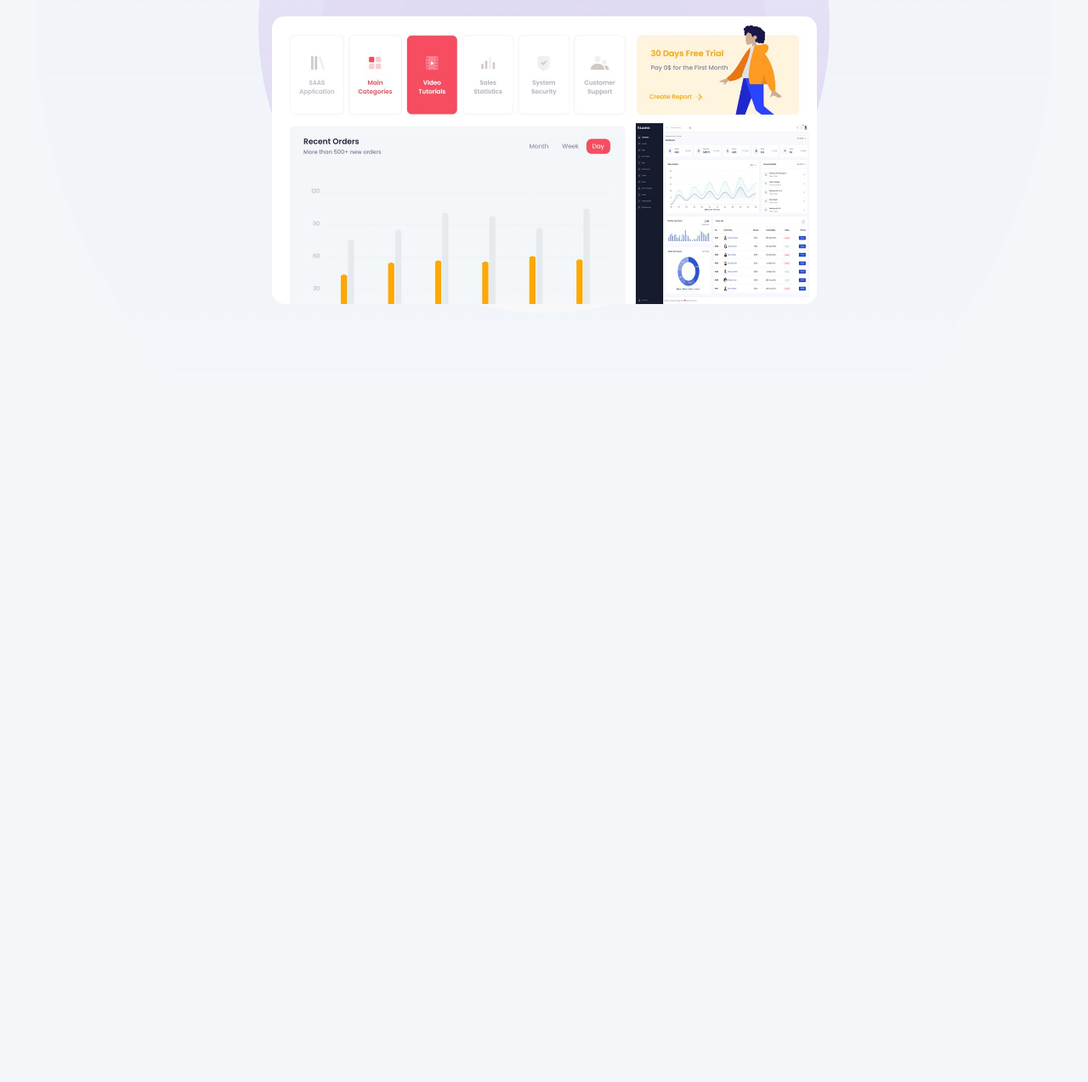
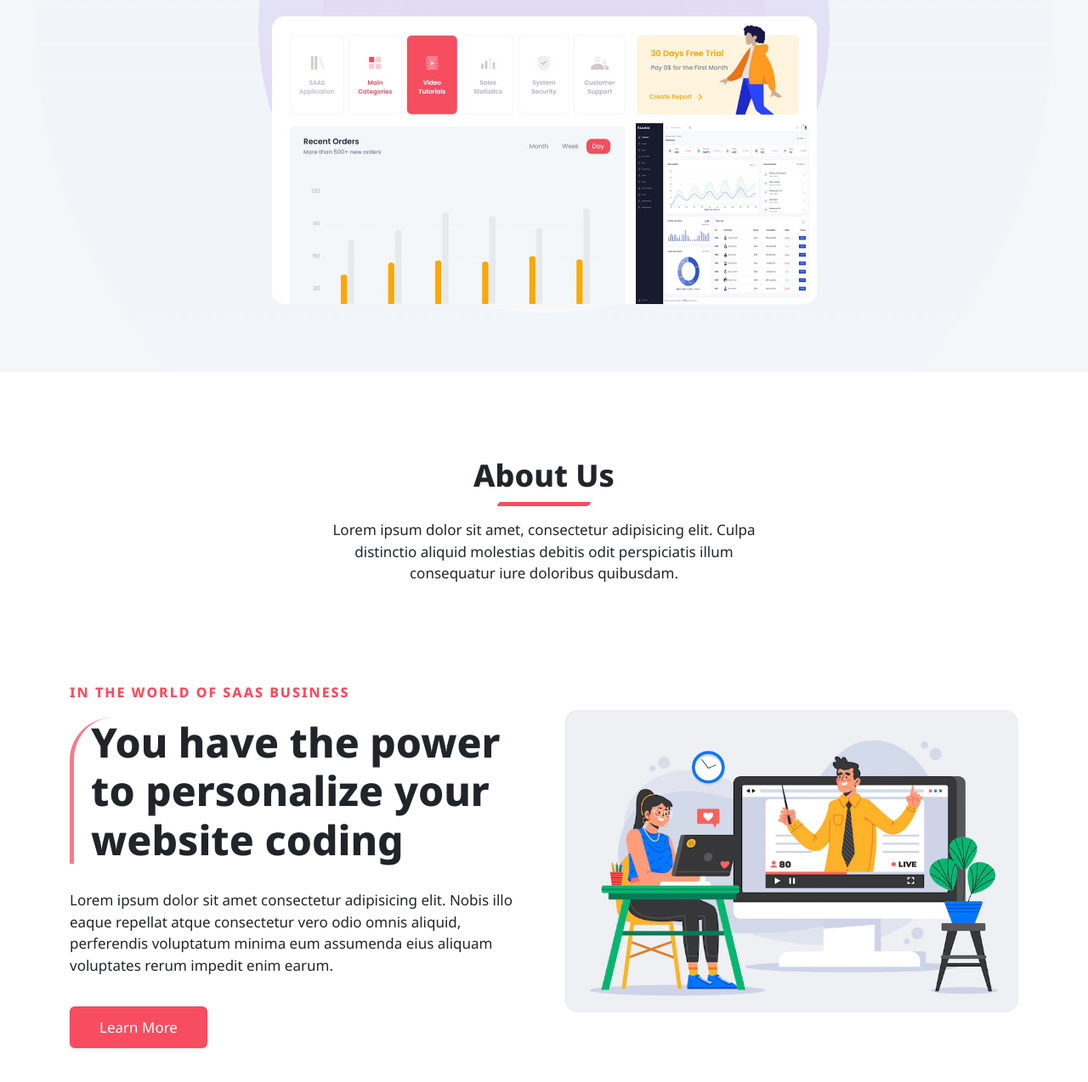
Before and after one commit to rakibahmeddev/dropline-html-template, a plain HTML site: page index.html in a window 1280 px wide. Shown: the part 458-1732 px from the top of the page at 85% size. Before the commit the page ends 896 px from the top, so only its background shows below. Drawn offline with Linux system fonts and the light colour scheme.

Commit message:
about area donw

```diff
--- a/css/style.css
+++ b/css/style.css
@@ -40,6 +40,25 @@ img {
 .bg-gray-custom {
   background-color: #f3f7fa;
 }
+/*======= Heading css =======*/
+.heading-title {
+  margin-bottom: 70px;
+}
+.heading-title h4 {
+  font-size: 36px;
+  text-transform: capitalize;
+  margin-bottom: 10px;
+}
+
+.section-devider {
+  width: 20%;
+  margin: 0 auto;
+  border-bottom: 5px solid #f84d60;
+  border-top-left-radius: 50px;
+  border-bottom-right-radius: 50px;
+  margin-bottom: 15px;
+}
+
 /*============ All Menu Css ==============*/
 .menu-area {
   background-color: #fff;
@@ -251,3 +270,55 @@ img {
   }
 }
 /* =========== Animation ends =========== */
+
+/*=========== About us area starts  ===========*/
+.about-us-area {
+  padding: 100px 0;
+  background-color: #fff;
+  font-size: 17px;
+}
+.about-us-area h6 {
+  text-transform: uppercase;
+  letter-spacing: 2px;
+  margin-bottom: 20px;
+  color: #f84d60;
+}
+.about-us-text h2 {
+  font-size: 48px;
+  line-height: 1.2;
+  margin-bottom: 30px;
+  border-left: 5px solid #f84d61be;
+  border-top-left-radius: 50px;
+  padding-left: 20px;
+}
+.about-us-text {
+  font-size: 17px;
+}
+.button-area a {
+  background-color: #f84d60;
+  color: #fff;
+  padding: 13px 35px;
+  line-height: 1.15;
+  border-radius: 6px;
+  transform: translateZ(0);
+  transition: all 0.2s, box-shadow 0.08s ease-in;
+  box-shadow: rgba(50, 50, 93, 0.1) 0 0 0 1px inset,
+    rgba(50, 50, 93, 0.1) 0 2px 5px 0, rgba(0, 0, 0, 0.07) 0 1px 1px 0;
+  -webkit-border-radius: 6px;
+  -moz-border-radius: 6px;
+  -ms-border-radius: 6px;
+  -o-border-radius: 6px;
+}
+.button-area :hover {
+  box-shadow: rgba(50, 50, 93, 0.1) 0 0 0 1px inset,
+    rgba(50, 50, 93, 0.2) 0 6px 15px 0, rgba(0, 0, 0, 0.1) 0 2px 2px 0,
+    rgba(58, 50, 211, 0.54) 0 0 0 4px;
+}
+.about-image img {
+  border-radius: 15px;
+  -webkit-border-radius: 15px;
+  -moz-border-radius: 15px;
+  -ms-border-radius: 15px;
+  -o-border-radius: 15px;
+}
+/*=========== About us area ends  ===========*/
--- a/index.html
+++ b/index.html
@@ -56,7 +56,7 @@
     <!-- ===============Menu area ends===============  -->
 
     <!-- Welcome area starts here  -->
-    <div class="welcome-area bg-gray-custom">
+    <section class="welcome-area bg-gray-custom">
       <!-- Animation starts -->
       <div class="effect-bg">
         <div class="radius-1"></div>
@@ -88,12 +88,57 @@
           </div>
         </div>
       </div>
-    </div>
+    </section>
     <!-- Welcome area ends here  -->
+
+    <!-- About area starts  -->
+    <section class="about-us-area">
+      <div class="container">
+        <div class="row justify-content-center">
+          <div class="col-lg-6">
+            <div class="heading-title text-center">
+              <h4>About Us</h4>
+              <div class="section-devider"></div>
+              <p>
+                Lorem ipsum dolor sit amet, consectetur adipisicing elit. Culpa
+                distinctio aliquid molestias debitis odit perspiciatis illum
+                consequatur iure doloribus quibusdam.
+              </p>
+            </div>
+          </div>
+        </div>
+        <!-- About text  -->
+        <div class="row align-items-center gx-5 mt-5">
+          <div class="col-6">
+            <div class="about-us-text">
+              <h6>In The World Of SaaS Business</h6>
+              <h2>You have the power to personalize your website coding</h2>
+              <p>
+                Lorem ipsum dolor sit amet consectetur adipisicing elit. Nobis
+                illo eaque repellat atque consectetur vero odio omnis aliquid,
+                perferendis voluptatum minima eum assumenda eius aliquam
+                voluptates rerum impedit enim earum.
+              </p>
+
+              <!-- Button  -->
+              <div class="button-area mt-5">
+                <a class="welcome-btn" href="#">Learn More</a>
+              </div>
+            </div>
+          </div>
+          <!-- about image  -->
+          <div class="col-6">
+            <div class="about-image">
+              <img src="img/about2.webp" alt="" />
+            </div>
+          </div>
+        </div>
+      </div>
+    </section>
+    <!-- About area ends  -->
 
     <!-- All Plugins js files  -->
     <script src="js/bootstrap.bundle.min.js"></script>
-
     <!-- All custom js file  -->
     <script src="js/custom.js"></script>
   </body>
```
Also changed, not shown: img/about1.webp (added), img/about2.webp (added).
